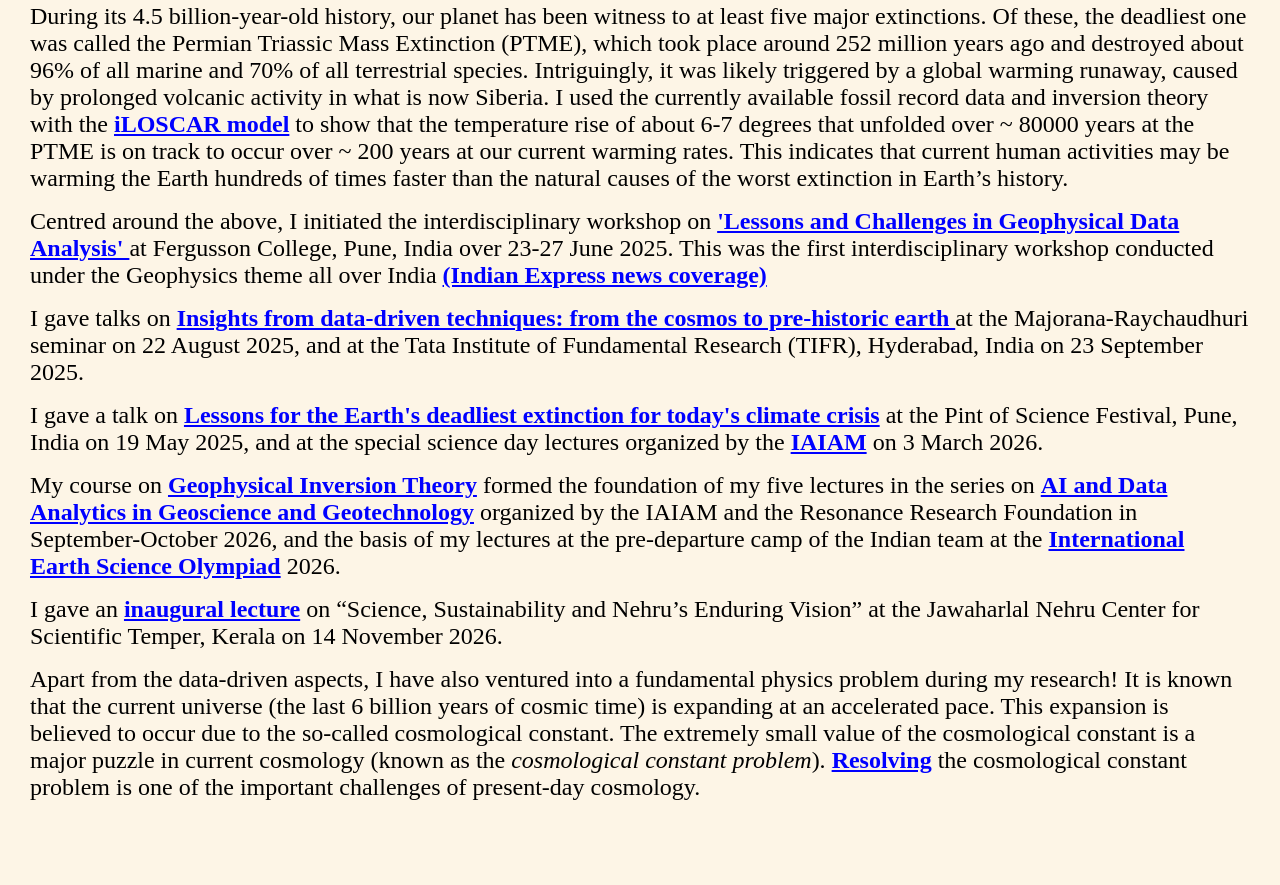
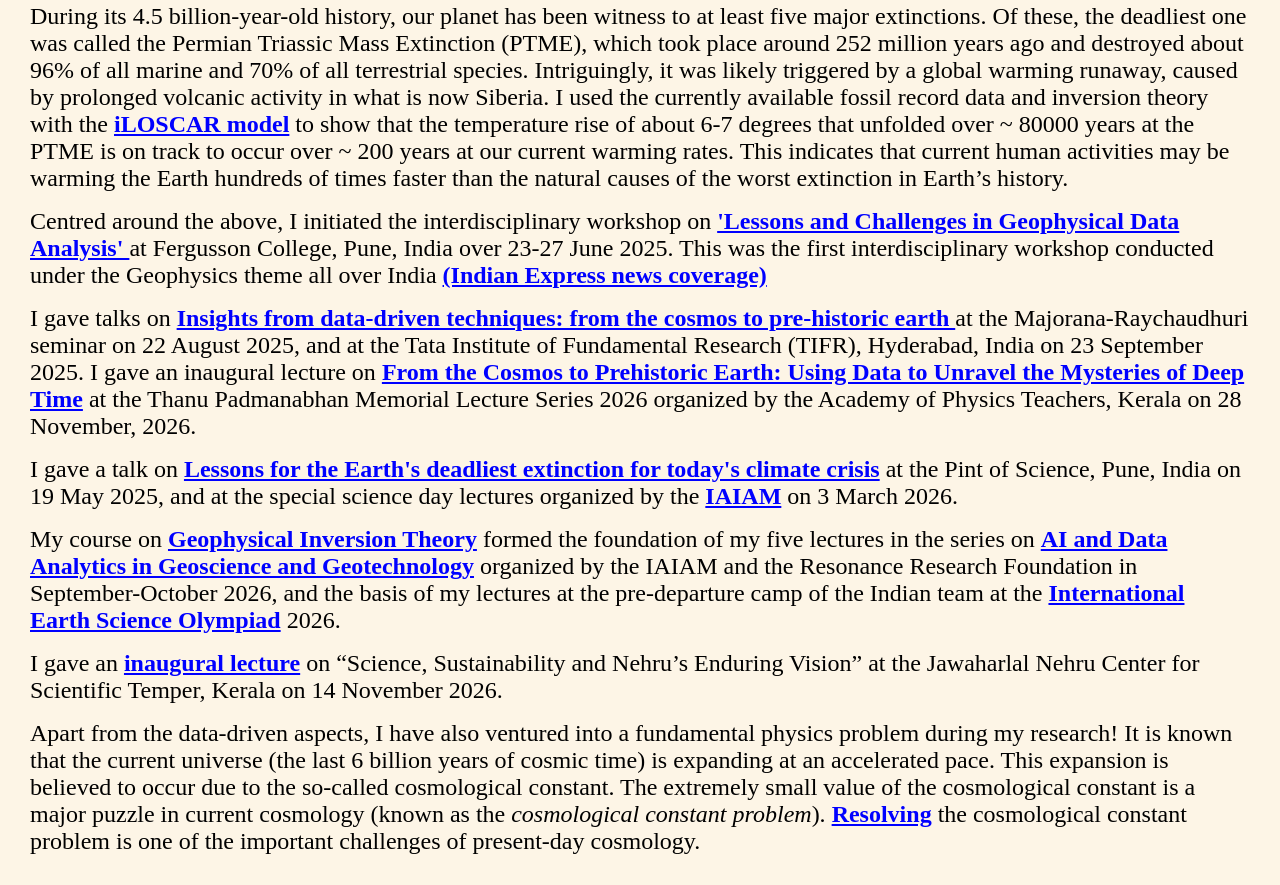
Before and after one commit to hamsapadmanabhan/hamsapadmanabhan.github.io, a plain HTML site: page research/research.htm in a window 1280 px wide. Shown: the part 1045-1930 px from the top of the page. Before the commit the page ends 1876 px from the top, so only its background shows below. Drawn offline with Linux system fonts and the light colour scheme.

Commit message:
Add files via upload

```diff
--- a/research/research.htm
+++ b/research/research.htm
@@ -53,10 +53,10 @@ During its 4.5 billion-year-old history, our planet has been witness to at least
 Centred around the above, I initiated the interdisciplinary workshop on <a href ="https://hamsapadmanabhan.github.io/CV/Interdisciplinary_Workshop_June25.pdf" target="_blank"><b><u> 'Lessons and Challenges in Geophysical Data Analysis' </u></b></a> at Fergusson College, Pune, India over 23-27 June 2025. This was the   first   interdisciplinary workshop conducted under the Geophysics theme all over India <a href= "https://indianexpress.com/article/cities/pune/first-interdisciplinary-workshop-on-geophysical-data-analysis-at-fergusson-college-10098167/lite/" target="_blank"><b><u>(Indian Express news coverage)</u></b></a>
 
 <p>
- I gave talks on <a href="https://www.youtube.com/watch?v=lJx4sv4STXI" target="_blank"><b><u>Insights from data-driven techniques: from the cosmos to pre-historic earth </u></b></a> at the Majorana-Raychaudhuri seminar on 22 August 2025, and at the Tata Institute of Fundamental Research (TIFR), Hyderabad, India on 23 September 2025.
+ I gave talks on <a href="https://www.youtube.com/watch?v=lJx4sv4STXI" target="_blank"><b><u>Insights from data-driven techniques: from the cosmos to pre-historic earth </u></b></a> at the Majorana-Raychaudhuri seminar on 22 August 2025, and at the Tata Institute of Fundamental Research (TIFR), Hyderabad, India on 23 September 2025. I gave an inaugural lecture on <a href="https://www.youtube.com/watch?v=QDqcEAvj2Zk" target="_blank"><b><u>From the Cosmos to Prehistoric Earth: Using Data to Unravel the Mysteries of Deep Time</u></b></a> at the Thanu Padmanabhan Memorial Lecture Series 2026 organized by the Academy of Physics Teachers, Kerala on 28 November, 2026.
 
 <p>
-I gave a talk on <a href = "https://www.pintofscience.in/event-details/once-upon-a-planet" target="_blank"><b><u>Lessons for the Earth's deadliest extinction for today's climate crisis</u></b></a> at the Pint of Science Festival,  Pune, India on 19 May 2025, and at the special science day lectures organized by the <a href = "https://iaiam.co.in/" target="_blank"><b><u>IAIAM</u></b></a> on 3 March 2026.
+I gave a talk on <a href = "https://www.pintofscience.in/event-details/once-upon-a-planet" target="_blank"><b><u>Lessons for the Earth's deadliest extinction for today's climate crisis</u></b></a> at the Pint of Science,  Pune, India on 19 May 2025, and at the special science day lectures organized by the <a href = "https://iaiam.co.in/" target="_blank"><b><u>IAIAM</u></b></a> on 3 March 2026.
 
 <p>
 My course on <a href ="https://hamsapadmanabhan.github.io/courses/inverse_theory_hamsa.htm" target="_blank"><b><u>Geophysical Inversion Theory</u></b></a> formed the foundation of my five lectures in the series on <a href ="./lecseries_Geoscience.pdf" target="_blank"><b><u>AI and Data Analytics in Geoscience and Geotechnology</u></b></a> organized by the IAIAM and the Resonance Research Foundation in September-October 2026, and the basis of my lectures at the pre-departure camp of the Indian team at the <a href = "https://hamsapadmanabhan.github.io/courses/ieso_2026.htm" target = "blank"><u><b>International Earth Science Olympiad</b></u></a> 2026.
```
